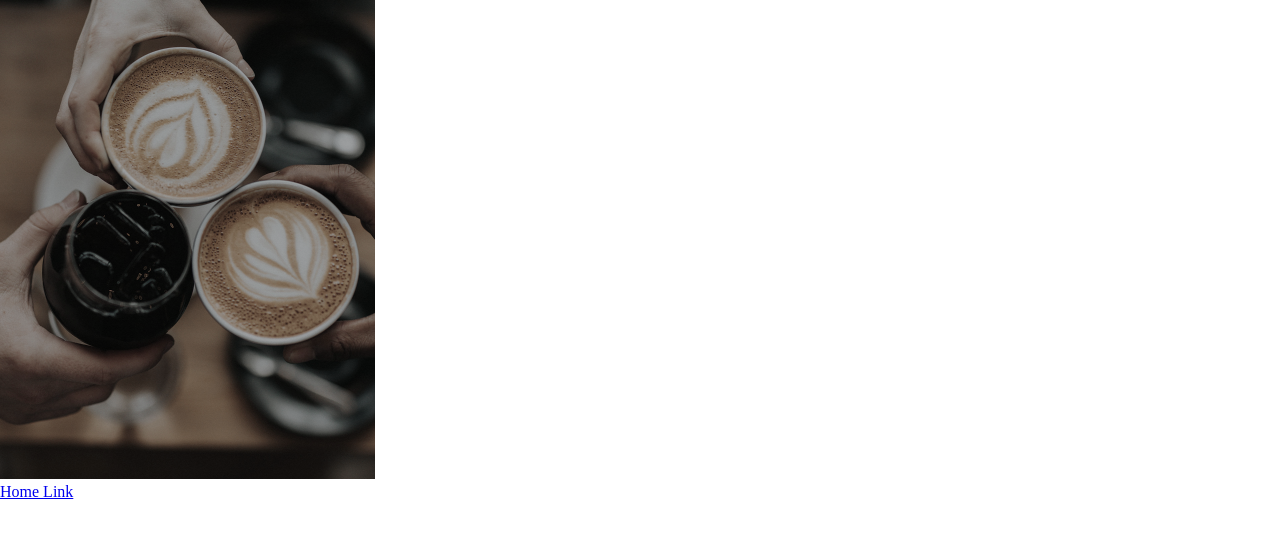
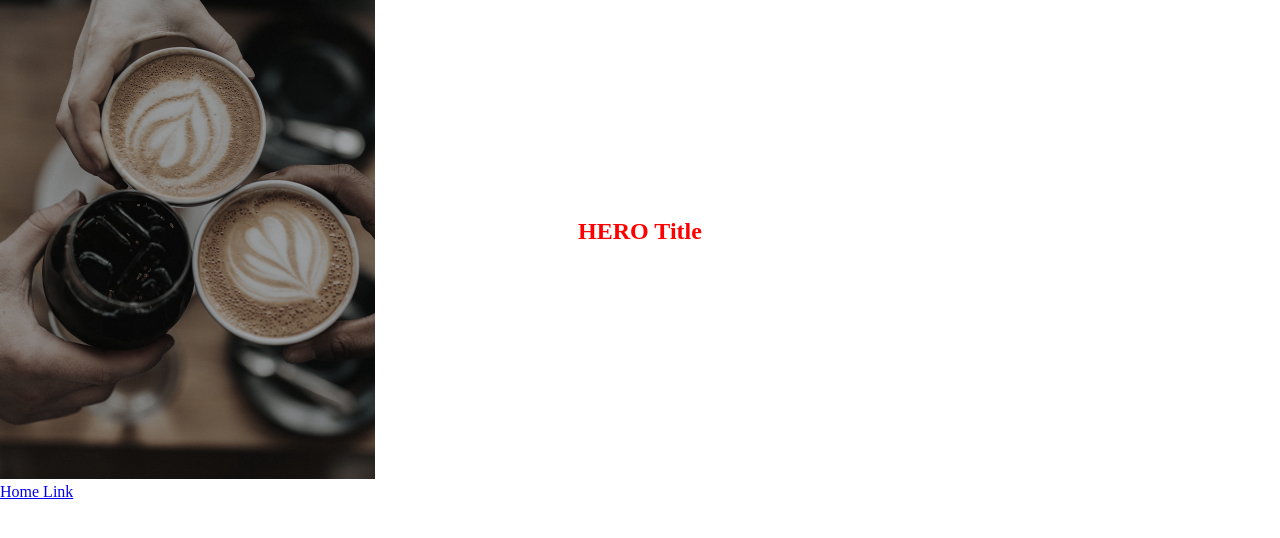
Before and after one commit to JacMattisen/Projekt_coffee-website, a website: page src/sub-page/index.html in a window 1280 px wide. Shown: the part 58-596 px from the top of the page. Drawn offline with nearby package versions, Linux system fonts and the light colour scheme; files that its build step writes are made by us from their sources; files whose address does not match are found by name.

Commit message:
atualizacoes ...

```diff
--- a/src/css/base.css
+++ b/src/css/base.css
@@ -91,7 +91,7 @@ hr {
 
 
 .text-center h1, h2 {
-    color: #fff;
+    color: red;
 
     text-align: center;
 
```
Also changed, not shown: src/index.html (+1 -1 lines).
